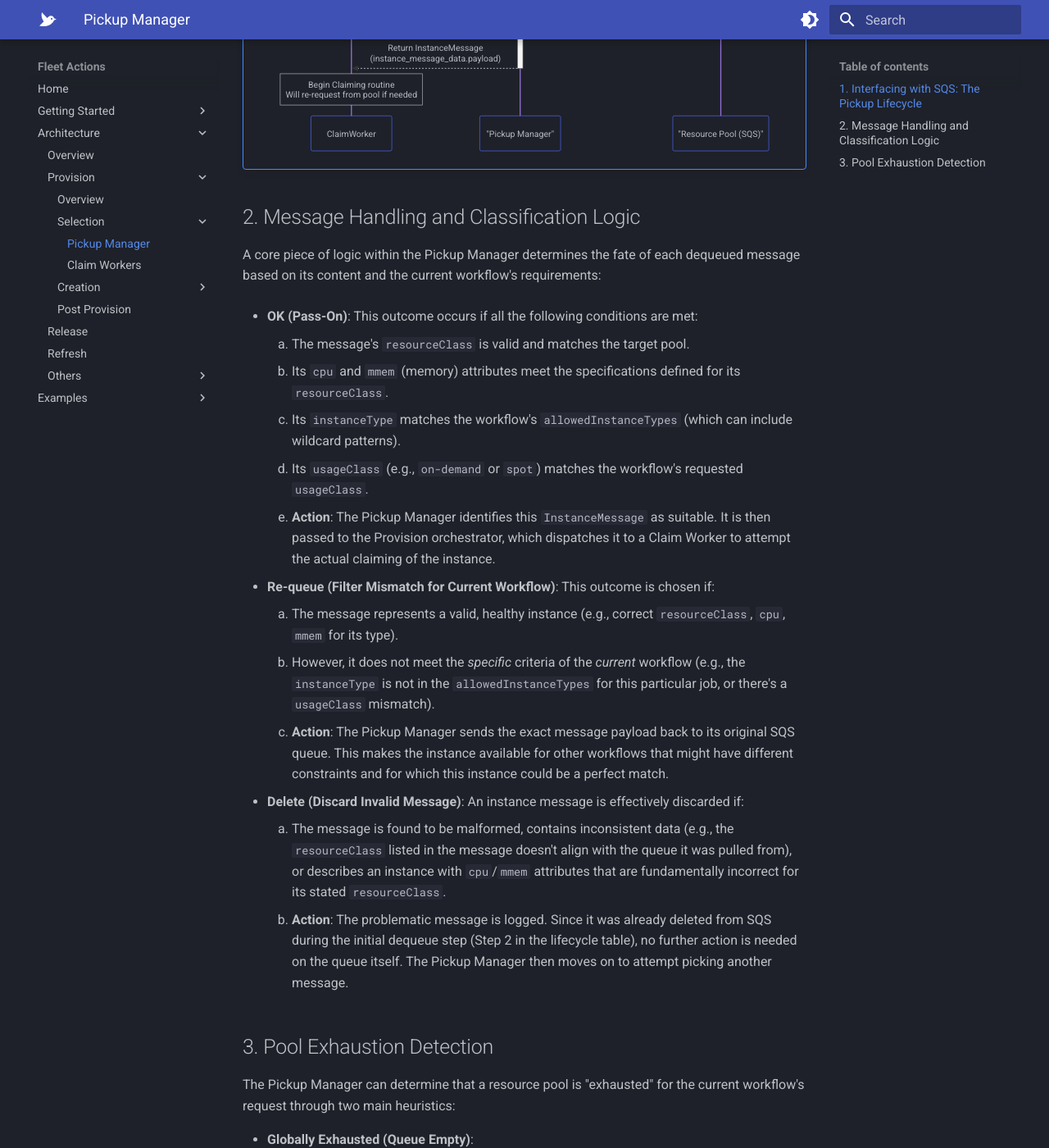
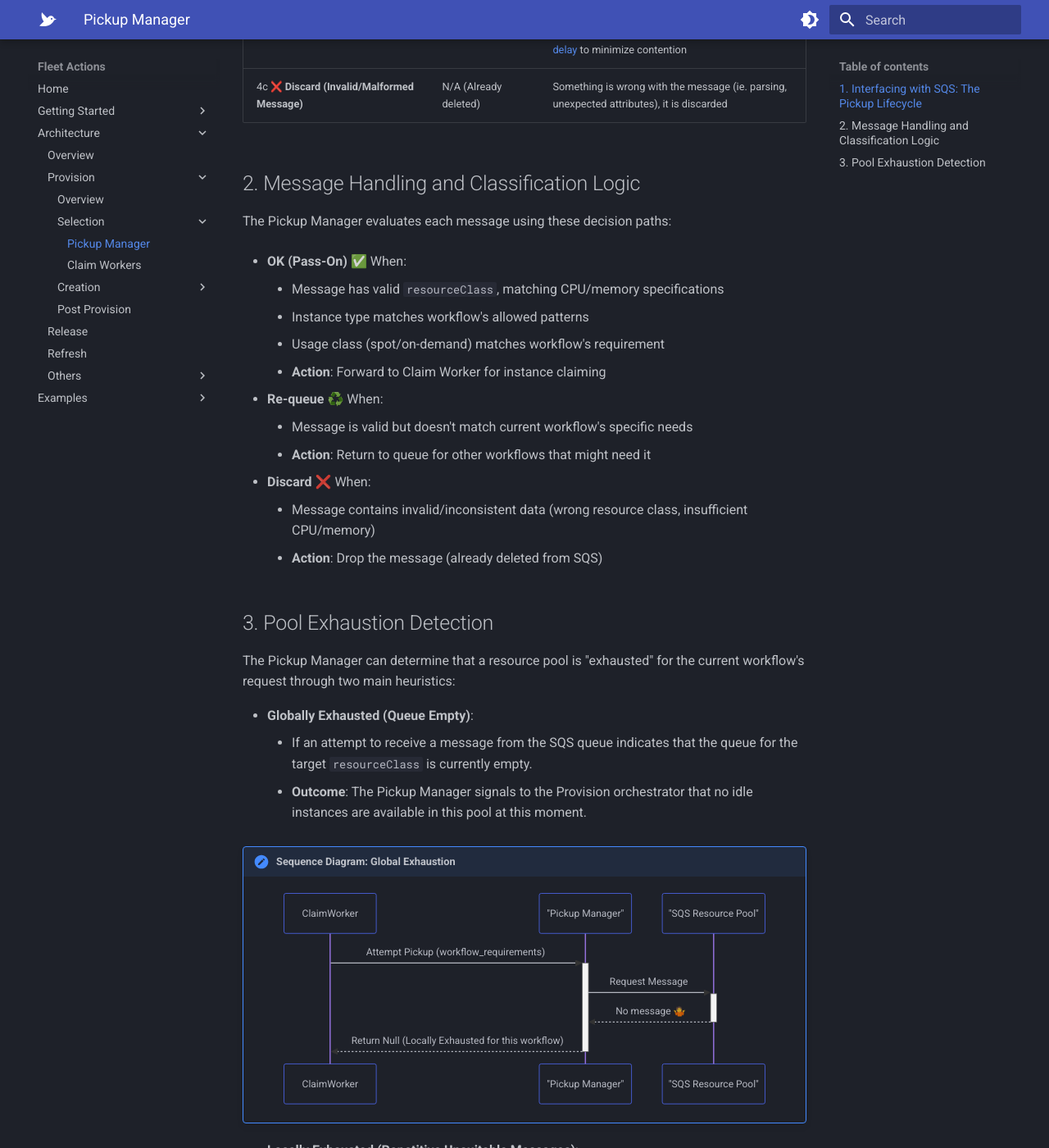
Before and after one commit to fleet-actions/ec2-runner-pool-manager, an MkDocs documentation site: the page built from docs/architecture/provision/selection/pickup-manager.md, in a window 1280 px wide and 1400 px high, scrolled down 1796 px. Shown: the whole window at 82% size. Built offline with MkDocs 1.6.1 and Material for MkDocs 9.7.7, drawn with Linux system fonts in a browser that asks for light colours; emoji names are drawn with the system emoji font; some of the changed text lies outside the part shown.

Commit message:
docs(pickup-manager): refine pickup manager documentation

````diff
--- a/docs/architecture/provision/selection/pickup-manager.md
+++ b/docs/architecture/provision/selection/pickup-manager.md
@@ -10,21 +10,6 @@ The Pickup Manager's core responsibilities are:
     * ✅ If a message represents a suitable instance, it's passed to a Claim Worker for an attempt to claim the instance.
     * ♻️ If unsuitable for the current request, the message is returned to the SQS queue for other workflows.
     * ❌ If the message represents an invalid or malformed entry, it may be discarded.
-
-
-
-## 1. Interfacing with SQS: The Pickup Lifecycle
-
-The Pickup Manager interacts with SQS in a tight loop designed for low latency and efficient message handling. This process involves several conceptual SQS operations:
-
-| Action by Pickup Manager | Conceptual SQS Operation | Purpose & Notes|
-| :--| :-| :--|
-| 1 Request a message from the resource class-specific SQS queue. | `ReceiveMessage`| A short poll used for discovering available idle runners. |
-| 2 Delete the message from SQS. | `DeleteMessage` | As soon as received, delete the message from the queue to minimize contention by multiple concurrent Provision processes or workers |
-| 3 Filter the message content in-memory.| N/A (Local operation) | The contents of message checked against the workflow’s provision inputs (e.g., `allowedInstanceTypes`, `usageClass`, etc.) |
-| 4a :white_check_mark: **Pass-On (Match Found)**| N/A (Dispatch to Claim Worker) | If check is OK - PM hands to requesting [Claim Worker](./claim-workers.md) |
-| 4b :recycle: **Re-queue (Filter Mismatch)** | `SendMessage`| If mismatching *current* workflow's compute constraints - is sent back to the same SQS queue. A short `DelaySeconds` can be applied to this `SendMessage` to mitigate picking up the same message again |
-| 4c :x: **Discard (Invalid/Malformed Message)** | N/A (Already deleted) | Something is wrong with the message (ie. parsing, unexpected attributes), it is discarded. |
 
 !!! note "Sequence Diagram: Valid Message"
     ```mermaid
@@ -51,35 +36,46 @@ The Pickup Manager interacts with SQS in a tight loop designed for low latency a
         Note over ClaimWorker: Begin Claiming routine <br> Will re-request from pool if needed
     ```
 
+## 1. Interfacing with SQS: The Pickup Lifecycle
+
+The Pickup Manager interacts with SQS in a tight loop designed for low latency and efficient message handling. This process involves several conceptual SQS operations:
+
+| Action by Pickup Manager | Conceptual SQS Operation | Purpose & Notes|
+| :--| :-| :--|
+| 1 Request a message from the resource class-specific SQS queue. | `ReceiveMessage`| A short poll used for discovering available idle runners. |
+| 2 Delete the message from SQS. | `DeleteMessage` | As soon as received, delete the message from the queue to minimize contention by multiple concurrent Provision processes or workers |
+| 3 Filter the message content in-memory.| N/A (Local operation) | The contents of message checked against the workflow’s provision inputs (e.g., `allowedInstanceTypes`, `usageClass`, etc.) |
+| 4a :white_check_mark: **Pass-On (Match Found)**| N/A (Dispatch to Claim Worker) | If check is OK - PM hands to requesting [Claim Worker](./claim-workers.md) |
+| 4b :recycle: **Re-queue (Filter Mismatch)** | `SendMessage`| If mismatching *current* workflow's compute constraints - message is requeued with a [short delay](https://docs.aws.amazon.com/AWSSimpleQueueService/latest/SQSDeveloperGuide/sqs-delay-queues.html) to minimize contention |
+| 4c :x: **Discard (Invalid/Malformed Message)** | N/A (Already deleted) | Something is wrong with the message (ie. parsing, unexpected attributes), it is discarded |
+
 ## 2. Message Handling and Classification Logic
 
-A core piece of logic within the Pickup Manager determines the fate of each dequeued message based on its content and the current workflow's requirements:
+The Pickup Manager evaluates each message using these decision paths:
 
-* **OK (Pass-On)**: This outcome occurs if all the following conditions are met:
-    1. The message's `resourceClass` is valid and matches the target pool.
-    2. Its `cpu` and `mmem` (memory) attributes meet the specifications defined for its `resourceClass`.
-    3. Its `instanceType` matches the workflow's `allowedInstanceTypes` (which can include wildcard patterns).
-    4. Its `usageClass` (e.g., `on-demand` or `spot`) matches the workflow's requested `usageClass`.
-    5. **Action**: The Pickup Manager identifies this `InstanceMessage` as suitable. It is then passed to the Provision orchestrator, which dispatches it to a Claim Worker to attempt the actual claiming of the instance.
+* **OK (Pass-On)** ✅ When:
+    * Message has valid `resourceClass`, matching CPU/memory specifications
+    * Instance type matches workflow's allowed patterns
+    * Usage class (spot/on-demand) matches workflow's requirement
+    * **Action**: Forward to Claim Worker for instance claiming
 
-* **Re-queue (Filter Mismatch for Current Workflow)**: This outcome is chosen if:
-    1. The message represents a valid, healthy instance (e.g., correct `resourceClass`, `cpu`, `mmem` for its type).
-    2. However, it does not meet the *specific* criteria of the *current* workflow (e.g., the `instanceType` is not in the `allowedInstanceTypes` for this particular job, or there's a `usageClass` mismatch).
-    3. **Action**: The Pickup Manager sends the exact message payload back to its original SQS queue. This makes the instance available for other workflows that might have different constraints and for which this instance could be a perfect match.
+* **Re-queue** ♻️ When:
+    * Message is valid but doesn't match current workflow's specific needs
+    * **Action**: Return to queue for other workflows that might need it
 
-* **Delete (Discard Invalid Message)**: An instance message is effectively discarded if:
-    1. The message is found to be malformed, contains inconsistent data (e.g., the `resourceClass` listed in the message doesn't align with the queue it was pulled from), or describes an instance with `cpu`/`mmem` attributes that are fundamentally incorrect for its stated `resourceClass`.
-    2. **Action**: The problematic message is logged. Since it was already deleted from SQS during the initial dequeue step (Step 2 in the lifecycle table), no further action is needed on the queue itself. The Pickup Manager then moves on to attempt picking another message.
+* **Discard** ❌ When:
+    * Message contains invalid/inconsistent data (wrong resource class, insufficient CPU/memory)
+    * **Action**: Drop the message (already deleted from SQS)
 
 ## 3. Pool Exhaustion Detection
 
 The Pickup Manager can determine that a resource pool is "exhausted" for the current workflow's request through two main heuristics:
 
 * **Globally Exhausted (Queue Empty)**:
-  * If an attempt to receive a message from the SQS queue indicates that the queue for the target `resourceClass` is currently empty.
-  * **Outcome**: The Pickup Manager signals to the Provision orchestrator that no idle instances are available in this pool at this moment.
+    * If an attempt to receive a message from the SQS queue indicates that the queue for the target `resourceClass` is currently empty.
+    * **Outcome**: The Pickup Manager signals to the Provision orchestrator that no idle instances are available in this pool at this moment.
 
-!!! note "Sequence Diagram: Global Exhaustion Pool"
+!!! note "Sequence Diagram: Global Exhaustion"
     ```mermaid
     sequenceDiagram
         participant ClaimWorker
@@ -95,9 +91,9 @@ The Pickup Manager can determine that a resource pool is "exhausted" for the cur
     ```
 
 * **Locally Exhausted (Repetitive Unsuitable Messages)**:
-  * To prevent an infinite loop where the Pickup Manager continuously picks, re-queues, and re-picks the same set of messages that are unsuitable for the *current* workflow's specific constraints, it maintains an internal frequency count for each unique `instanceId` it encounters during its current operational cycle.
-  * If the same `instanceId` is dequeued more than a defined tolerance threshold (e.g., 5 times) within the context of a single pickup attempt for a workflow, the Pickup Manager considers the pool locally exhausted *for the current request*.
-  * **Outcome**: The message that triggered this tolerance is still re-queued (so it remains available for other, potentially different, workflow requests). However, the Pickup Manager signals `null` for *this specific pickup attempt*, effectively suspending pickups for this workflow from this pool to avoid unproductive cycling on the same set of unsuitable instances.
+    * To prevent an infinite loop where the Pickup Manager continuously picks, re-queues, and re-picks the same set of messages that are unsuitable for the *current* workflow's specific constraints, it maintains an internal frequency count for each unique `instanceId` it encounters during its current operational cycle.
+    * If the same `instanceId` is dequeued more than a defined tolerance threshold (e.g., 5 times) within the context of a single pickup attempt for a workflow, the Pickup Manager considers the pool locally exhausted *for the current request*.
+    * **Outcome**: The message that triggered this tolerance is still re-queued (so it remains available for other, potentially different, workflow requests). However, the Pickup Manager signals `null` for *this specific pickup attempt*, effectively suspending pickups for this workflow from this pool to avoid unproductive cycling on the same set of unsuitable instances.
 
 !!! note "Sequence Diagram: Local Exhaustion"
     ```mermaid
@@ -136,4 +132,4 @@ The Pickup Manager can determine that a resource pool is "exhausted" for the cur
 
 ---
 
-This SQS-based resource pool and the described Pickup Manager logic allow the Provision mode to efficiently scan for and reuse warm, idle runner instances. It prioritizes reuse by quickly filtering available instances, only falling back to provisioning fresh EC2 capacity when the pool is genuinely exhausted or no suitable candidates can be found.
+:sunny:
````
Also changed, not shown: docs/architecture/provision/provision.md (+1 -1 lines).
